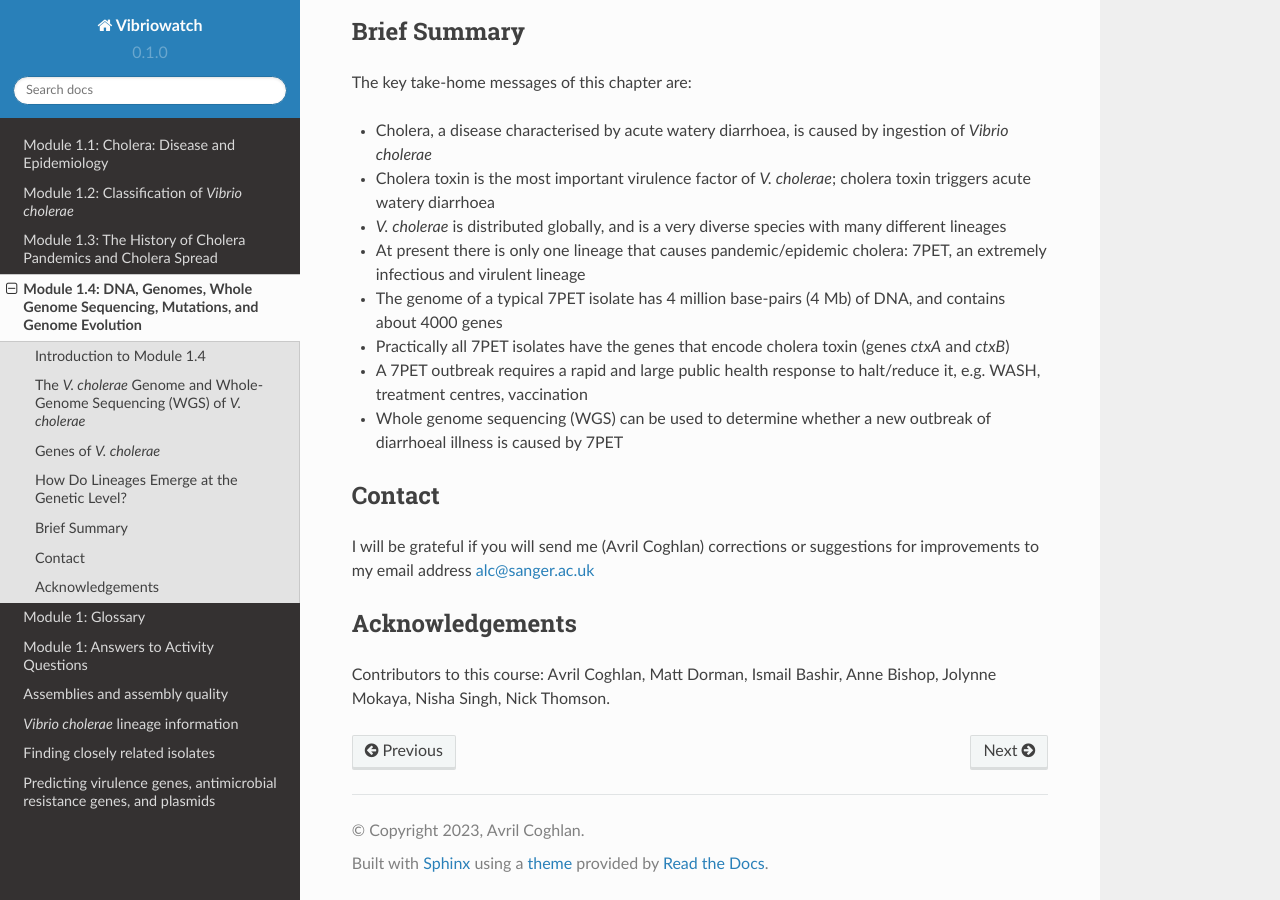
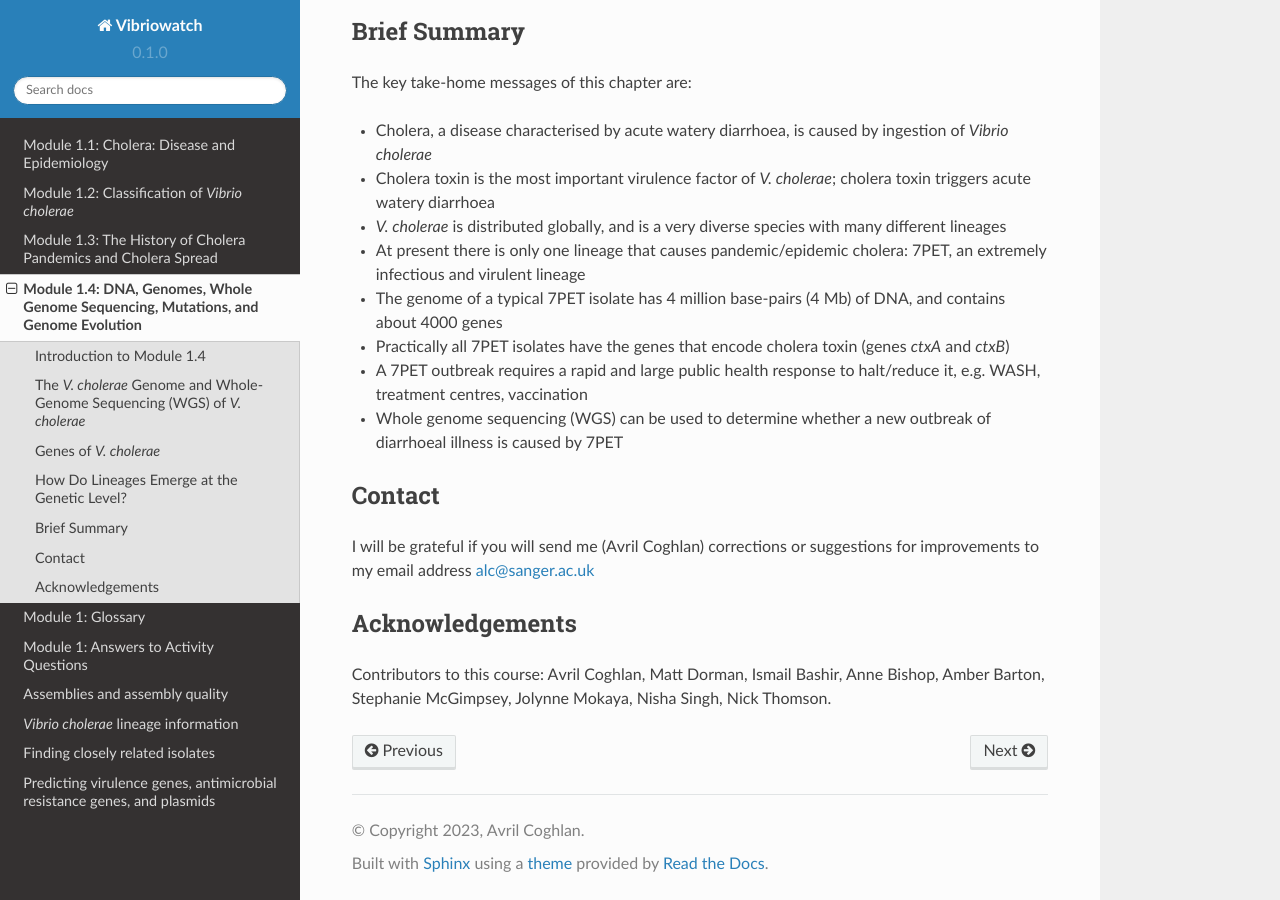
Before and after one commit to avrilcoghlan/cholerabook, a Sphinx documentation site: the page built from docs/source/vibriogenomes4.rst, in a window 1280 px wide and 900 px high, scrolled down 5004 px. Built offline with Sphinx 7.4.7 and the Read the Docs theme 2.0.0, drawn with Linux system fonts in a browser that asks for light colours.

Commit message:
Update vibriogenomes4.rst

```diff
--- a/docs/source/vibriogenomes4.rst
+++ b/docs/source/vibriogenomes4.rst
@@ -182,4 +182,4 @@ I will be grateful if you will send me (Avril Coghlan) corrections or suggestion
 Acknowledgements
 ----------------
 
-Contributors to this course: Avril Coghlan, Matt Dorman, Ismail Bashir, Anne Bishop, Jolynne Mokaya, Nisha Singh, Nick Thomson.
+Contributors to this course: Avril Coghlan, Matt Dorman, Ismail Bashir, Anne Bishop, Amber Barton, Stephanie McGimpsey, Jolynne Mokaya, Nisha Singh, Nick Thomson.
```
